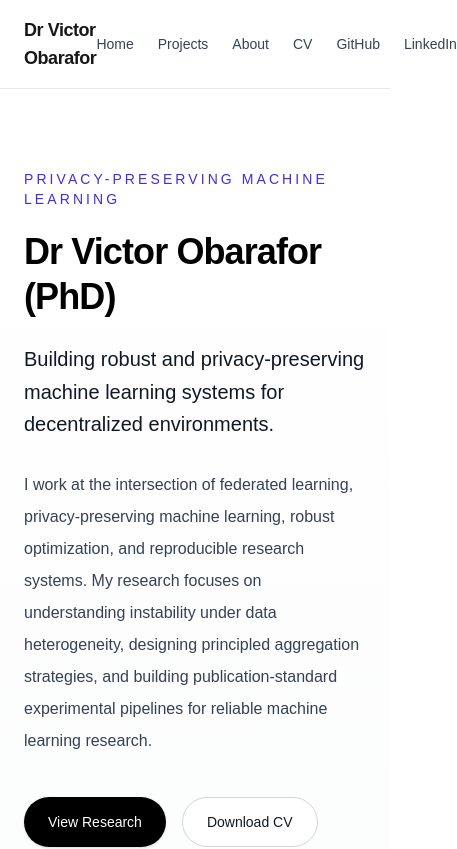
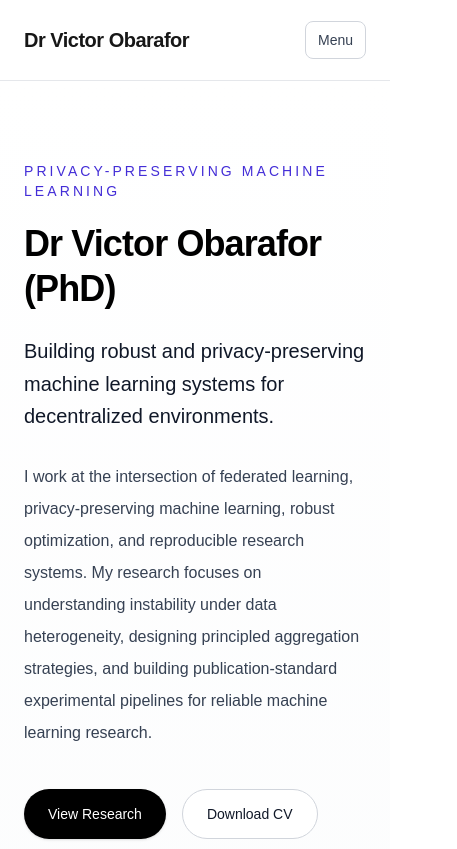
Before and after one commit to vicobarafor/-victor-website, a Next.js app: page / in a window 390 px wide. Shown: the top 849 px of the page, 457 px wide, since content can reach past the window. Built offline with nearby package versions, Linux system fonts and the light colour scheme.

Commit message:
Wave 9 mobile responsive navbar

```diff
--- a/components/Navbar.tsx
+++ b/components/Navbar.tsx
@@ -1,17 +1,24 @@
+"use client";
+
 import Link from "next/link";
+import { useState } from "react";
 
 export default function Navbar() {
+  const [isOpen, setIsOpen] = useState(false);
+
   return (
-    <header className="border-b border-gray-200 bg-white/90 backdrop-blur-sm sticky top-0 z-50">
-      <div className="max-w-5xl mx-auto px-6 md:px-8 py-4 flex items-center justify-between">
+    <header className="border-b border-gray-200 bg-white/95 backdrop-blur-sm sticky top-0 z-50">
+      <div className="max-w-6xl mx-auto px-6 md:px-8">
+        <div className="h-20 flex items-center justify-between">
           <Link
             href="/"
-          className="text-lg font-semibold tracking-tight hover:text-gray-700 transition"
+            className="text-xl font-semibold tracking-tight hover:text-gray-700 transition"
+            onClick={() => setIsOpen(false)}
           >
             Dr Victor Obarafor
           </Link>
 
-        <nav className="flex items-center gap-6 text-sm md:text-base text-gray-700">
+          <nav className="hidden md:flex items-center gap-8 text-base text-gray-700">
             <Link href="/" className="hover:text-black transition">
               Home
             </Link>
@@ -41,6 +48,70 @@
               LinkedIn
             </a>
           </nav>
+
+          <button
+            type="button"
+            className="md:hidden inline-flex items-center justify-center rounded-lg border border-gray-300 px-3 py-2 text-sm font-medium text-gray-700 hover:bg-gray-50 transition"
+            onClick={() => setIsOpen(!isOpen)}
+            aria-label="Toggle navigation menu"
+            aria-expanded={isOpen}
+          >
+            {isOpen ? "Close" : "Menu"}
+          </button>
+        </div>
+
+        {isOpen && (
+          <div className="md:hidden border-t border-gray-200 py-4">
+            <nav className="flex flex-col gap-4 text-base text-gray-700">
+              <Link
+                href="/"
+                className="hover:text-black transition"
+                onClick={() => setIsOpen(false)}
+              >
+                Home
+              </Link>
+              <Link
+                href="/projects"
+                className="hover:text-black transition"
+                onClick={() => setIsOpen(false)}
+              >
+                Projects
+              </Link>
+              <Link
+                href="/about"
+                className="hover:text-black transition"
+                onClick={() => setIsOpen(false)}
+              >
+                About
+              </Link>
+              <Link
+                href="/cv"
+                className="hover:text-black transition"
+                onClick={() => setIsOpen(false)}
+              >
+                CV
+              </Link>
+              <a
+                href="https://github.com/vicobarafor"
+                target="_blank"
+                rel="noopener noreferrer"
+                className="hover:text-black transition"
+                onClick={() => setIsOpen(false)}
+              >
+                GitHub
+              </a>
+              <a
+                href="https://linkedin.com/in/victor-obarafor-phd-b73b96178/"
+                target="_blank"
+                rel="noopener noreferrer"
+                className="hover:text-black transition"
+                onClick={() => setIsOpen(false)}
+              >
+                LinkedIn
+              </a>
+            </nav>
+          </div>
+        )}
       </div>
     </header>
   );
```
Lines whose indentation alone changed are shown as unchanged.
